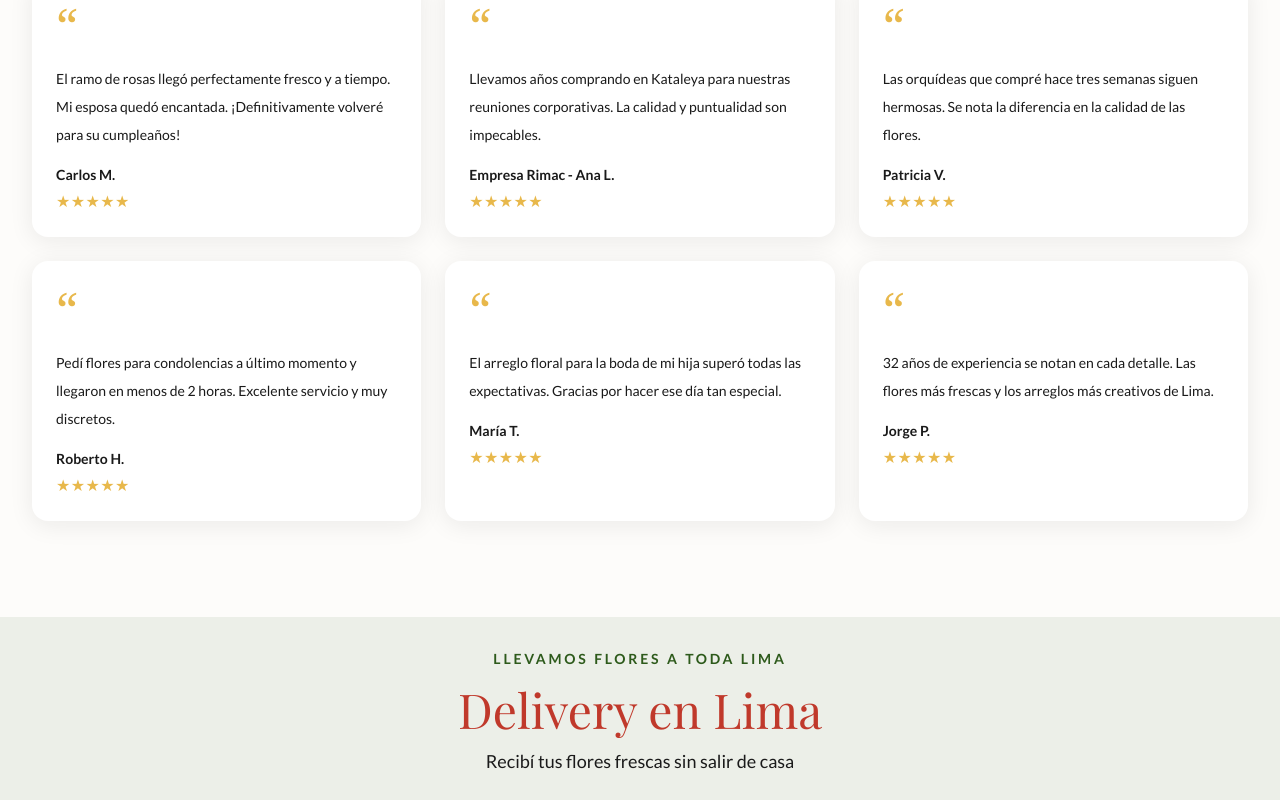
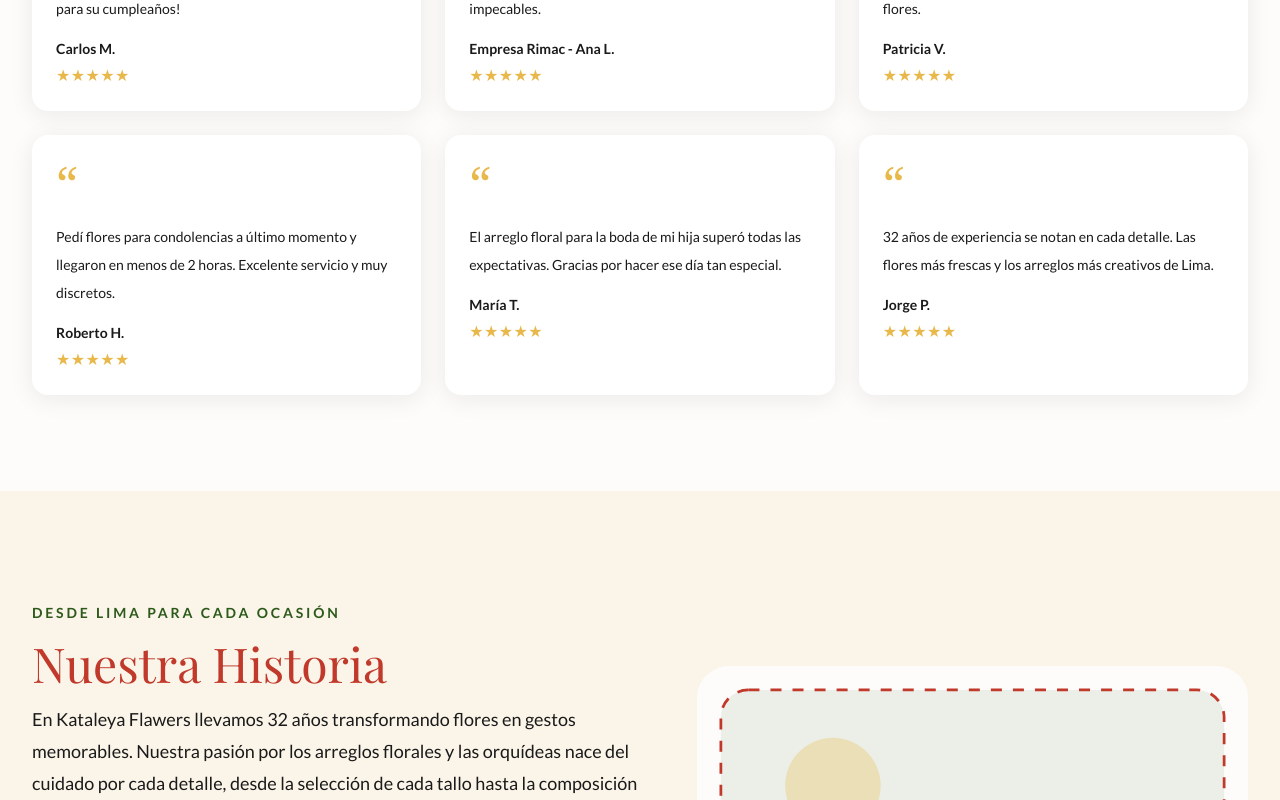
Before and after one commit to andrest04/kataleya-flawers-web, a Next.js app: page / in a window 1280 px wide. Shown: the part 2000-2800 px from the top of the page. Built offline with nearby package versions, Linux system fonts and the light colour scheme.

Commit message:
feat: remove DeliverySection from landing page

```diff
--- a/src/app/page.tsx
+++ b/src/app/page.tsx
@@ -1,19 +1,15 @@
 import AboutSection from "@/components/sections/AboutSection";
 import CatalogSection from "@/components/sections/CatalogSection";
 import ContactSection from "@/components/sections/ContactSection";
-import DeliverySection from "@/components/sections/DeliverySection";
 import HeroSection from "@/components/sections/HeroSection";
 import TestimonialsSection from "@/components/sections/TestimonialsSection";
-import TrustBar from "@/components/sections/TrustBar";
 
 export default function Home() {
   return (
     <main>
       <HeroSection />
-      <TrustBar />
       <CatalogSection />
       <TestimonialsSection />
-      <DeliverySection />
       <AboutSection />
       <ContactSection />
     </main>
--- a/src/components/sections/DeliverySection.tsx
+++ /dev/null
@@ -1,112 +0,0 @@
-import { BUSINESS } from "@/lib/constants";
-
-const deliveryCards = [
-  {
-    icon: "🚀",
-    title: "Mismo Día",
-    description:
-      "Pedidos antes de las 2:00pm tienen entrega garantizada el mismo día en Lima Metropolitana",
-  },
-  {
-    icon: "📍",
-    title: "Lima Metropolitana",
-    description:
-      "Entregamos en todos los distritos de Lima: Miraflores, San Isidro, La Molina, Surco, Barranco y más",
-  },
-  {
-    icon: "🌸",
-    title: "Flores Frescas",
-    description:
-      "Garantizamos la frescura de cada arreglo. Si no estás satisfecho, lo reponemos sin costo adicional",
-  },
-  {
-    icon: "💬",
-    title: "Pide por WhatsApp",
-    description:
-      "Contáctanos y en minutos te confirmamos disponibilidad, precio final y hora de entrega estimada",
-  },
-];
-
-export default function DeliverySection() {
-  return (
-    <section
-      id="delivery"
-      className="scroll-mt-32 px-4 pt-8 pb-24 sm:px-6 lg:px-8"
-      style={{
-        backgroundColor:
-          "color-mix(in srgb, var(--color-accent) 8%, var(--color-cream))",
-      }}
-    >
-      <div className="mx-auto max-w-7xl space-y-10">
-        <div className="space-y-4 text-center">
-          <p
-            className="text-sm font-semibold tracking-[0.2em] uppercase"
-            style={{ color: "var(--color-accent)" }}
-          >
-            Llevamos flores a toda Lima
-          </p>
-          <div className="space-y-3">
-            <h2
-              className="text-4xl sm:text-5xl"
-              style={{
-                color: "var(--color-primary)",
-                fontFamily: "var(--font-heading)",
-              }}
-            >
-              Delivery en Lima
-            </h2>
-            <p className="mx-auto max-w-2xl text-lg leading-8">
-              Recibí tus flores frescas sin salir de casa
-            </p>
-          </div>
-        </div>
-
-        <div className="grid gap-6 grid-cols-2 lg:grid-cols-4">
-          {deliveryCards.map((card) => (
-            <div
-              key={card.title}
-              className="rounded-2xl p-6 space-y-3 shadow-sm transition-transform duration-200 hover:-translate-y-1"
-              style={{ backgroundColor: "var(--color-white)" }}
-            >
-              <span className="block text-4xl leading-none" aria-hidden="true">
-                {card.icon}
-              </span>
-              <p
-                className="font-bold text-base"
-                style={{ color: "var(--color-dark)" }}
-              >
-                {card.title}
-              </p>
-              <p
-                className="text-sm leading-6"
-                style={{ color: "color-mix(in srgb, var(--color-dark) 65%, transparent)" }}
-              >
-                {card.description}
-              </p>
-            </div>
-          ))}
-        </div>
-
-        <div className="flex flex-col items-center gap-4 text-center">
-          <p className="text-base" style={{ color: "var(--color-dark)" }}>
-            ¿Tu distrito no está en la lista? Consúltanos
-          </p>
-          <a
-            href={BUSINESS.whatsappWithMessage(
-              "Hola, quiero consultar si hacen delivery a mi distrito"
-            )}
-            target="_blank"
-            rel="noopener noreferrer"
-            className="inline-block rounded-full px-8 py-3 font-semibold text-sm tracking-wide transition-opacity duration-200 hover:opacity-90"
-            style={{
-              backgroundColor: "var(--color-accent)",
-              color: "var(--color-cream)",
-            }}
-          >
-            Consultar por WhatsApp
-          </a>
-        </div>
-      </div>
-    </section>
-  );
-}
```
